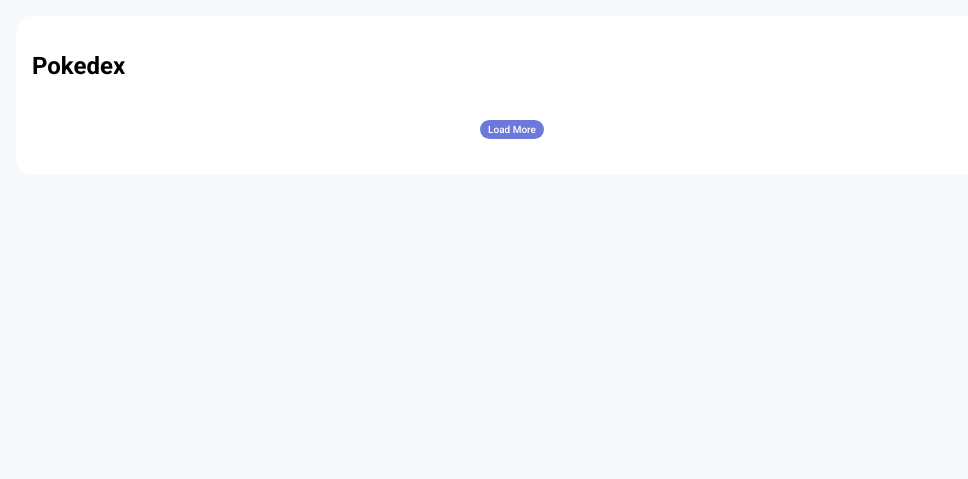
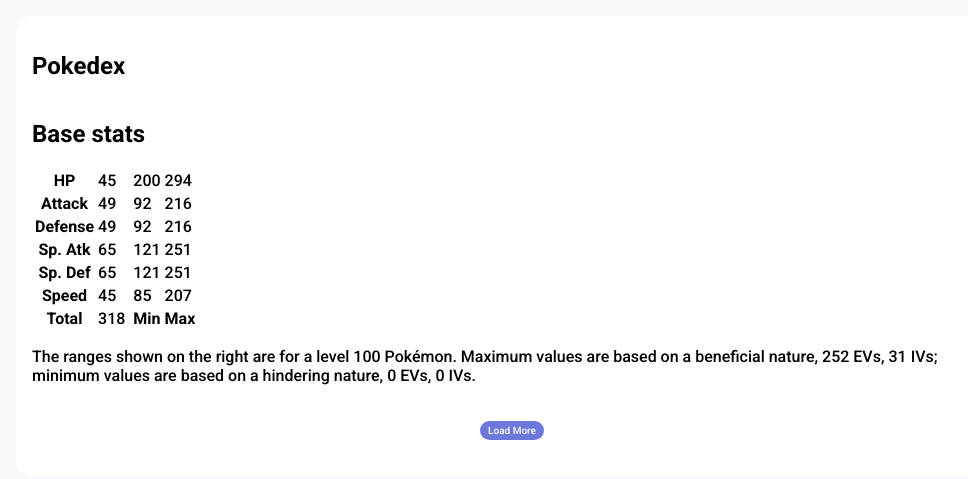
Before and after one commit to luiscutilak/pokedex, a website: page index.html in a window 1280 px wide. Shown: the whole page, without its empty margins (128-1096 px from the left). Drawn offline with Linux system fonts and the light colour scheme; no server answers.

Commit message:
feat: buscando stats dos pokemons(individual), na Api

```diff
--- a/assets/js/main.js
+++ b/assets/js/main.js
@@ -23,6 +23,10 @@
     `
 }
 
+function convertPokemonToStats(pokemon) {
+   // converter pokemons STATS para arquivo HTML
+}
+
 function loadPokemonItens(offset, limit) {
     pokeApi.getPokemons(offset, limit).then((pokemons = []) => {
         const newHtml = pokemons.map(convertPokemonToLi).join('')
--- a/assets/js/poke-api.js
+++ b/assets/js/poke-api.js
@@ -4,7 +4,6 @@
     const pokemon = new Pokemon();
     pokemon.number = pokeDetail.id;
     pokemon.name = pokeDetail.name;
-
     const types = pokeDetail.types.map((typeSlot) => typeSlot.type.name)
     const [type] = types
 
@@ -16,12 +15,19 @@
     return pokemon;
 };
 
+pokeApi.getPokemonStat= (pokeStat) => {
+    return fetch(pokemon.stats)
+    .then((response) => response.json())
+
+}
+
 pokeApi.getPokemonDetail = (pokemon) => {
     return fetch(pokemon.url)
         .then((response) => response.json())
         .then(convertPokeApiDetailToPokemon);
 };
 
+// retornando a requisição API e Aguardando A PROMISSE.
 pokeApi.getPokemons = (offset = 0, limit = 5) => {
     const url = `https://pokeapi.co/api/v2/pokemon?offset=${offset}&limit=${limit}`
 
@@ -30,5 +36,12 @@
         .then((jsonBody) => jsonBody.results)
         .then((pokemons) => pokemons.map(pokeApi.getPokemonDetail))
         .then((detailRequests) => Promise.all(detailRequests))
-        .then((pokemonsDetails) => pokemonsDetails);
+        .then((pokemonsDetails) => pokemonsDetails)
+
 };
+
+    const urlStats = `https://pokeapi.co/api/v2/stat/{id or name}/`
+    //testando api - buscando Stats na pokeAPI
+    fetch(urlStats).then(function(response) {
+    console.log(response);
+    })
--- a/index.html
+++ b/index.html
@@ -26,6 +26,82 @@
             <!-- ..... Pokemons here ..... -->
         </ol>
 
+        <div class="grid-col span-md-12 span-lg-8">
+            <div id="dex-stats"></div>
+            <h2>Base stats</h2>
+            <div class="resp-scroll">
+            <table class="vitals-table">
+            <tbody>
+            <tr>
+            <th>HP</th>
+            <td class="cell-num">45</td>
+            <td class="cell-barchart">
+            <div style="width:25.00%;" class="barchart-bar barchart-rank-2 "></div>
+            </td>
+            <td class="cell-num">200</td>
+            <td class="cell-num">294</td>
+            </tr>
+            <tr>
+            <th>Attack</th>
+            <td class="cell-num">49</td>
+            <td class="cell-barchart">
+            <div style="width:27.22%;" class="barchart-bar barchart-rank-2 "></div>
+            </td>
+            <td class="cell-num">92</td>
+            <td class="cell-num">216</td>
+            </tr>
+            <tr>
+            <th>Defense</th>
+            <td class="cell-num">49</td>
+            <td class="cell-barchart">
+            <div style="width:27.22%;" class="barchart-bar barchart-rank-2 "></div>
+            </td>
+            <td class="cell-num">92</td>
+            <td class="cell-num">216</td>
+            </tr>
+            <tr>
+            <th>Sp. Atk</th>
+            <td class="cell-num">65</td>
+            <td class="cell-barchart">
+            <div style="width:36.11%;" class="barchart-bar barchart-rank-3 "></div>
+            </td>
+            <td class="cell-num">121</td>
+            <td class="cell-num">251</td>
+            </tr>
+            <tr>
+            <th>Sp. Def</th>
+            <td class="cell-num">65</td>
+            <td class="cell-barchart">
+            <div style="width:36.11%;" class="barchart-bar barchart-rank-3 "></div>
+            </td>
+            <td class="cell-num">121</td>
+            <td class="cell-num">251</td>
+            </tr>
+            <tr>
+            <th>Speed</th>
+            <td class="cell-num">45</td>
+            <td class="cell-barchart">
+            <div style="width:25.00%;" class="barchart-bar barchart-rank-2 "></div>
+            </td>
+            <td class="cell-num">85</td>
+            <td class="cell-num">207</td>
+            </tr>
+            </tbody>
+            <tfoot>
+            <tr>
+            <th>Total</th>
+            <td class="cell-num cell-total">318</td>
+            <th class="cell-barchart"></th>
+            <th>Min</th>
+            <th>Max</th>
+            </tr>
+            </tfoot>
+            </table>
+            </div>
+            <p class="text-small text-muted">The ranges shown on the right are for a level 100 Pokémon. Maximum values are based on a beneficial nature, 252 EVs, 31 IVs; minimum values are based on a hindering nature, 0 EVs, 0 IVs.</p>
+            </div>
+
+
         <div class="pagination">
             <button id="loadMoreButton" type="button">
                 Load More
```
